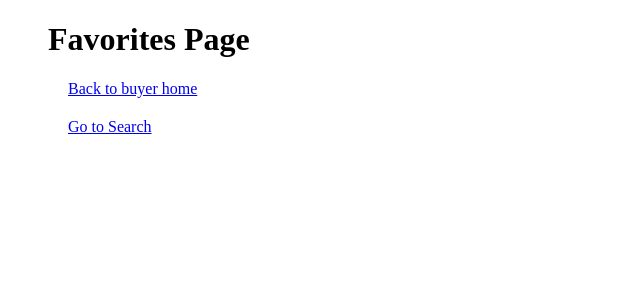
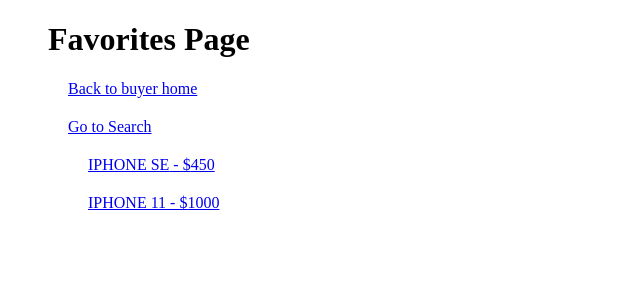
Before and after one commit to hoalexander44/CS375_Boring_Group, a React (Create React App) app in the folder app/client/: page /Favorites in a window 1280 px wide. Shown: the top 300 px of the page, without its empty margins (0-640 px from the left). Built offline with nearby package versions, Linux system fonts and the light colour scheme.

Commit message:
added favorites logic

```diff
--- a/app/client/src/App.js
+++ b/app/client/src/App.js
@@ -31,8 +31,9 @@ class App extends Component {
     	    	<Route exact path="/SellerHome" component={SellerHome} />
     	    	<Route exact path="/EditPost" component={EditPost} />
     	    	<Route exact path="/Favorites" component={Favorites} />
-    	    	<Route exact path="/Search" component={Search} />
-    	    	<Route exact path="/Post" component={Post} />
+                <Route exact path="/Search" component={Search} />
+
+                <Route exact path="/Post" component={Post} />
     			<Route exact path="/AddPost" component={AddPost} />
     			<Route exact path = "/404" component={NotFound} />
     			<Redirect to="/404"/>
--- a/app/client/src/components/FavoriteStar.js
+++ b/app/client/src/components/FavoriteStar.js
@@ -8,6 +8,17 @@ let SelectImage = './images/Star_Selected.png';
 let isSelected = false;
 
 class FavoriteStar extends Component {
+    initialButton(){
+        if (this.props.isFavorite) {
+            isSelected = true;
+            return "favorite";
+        }
+        else {
+            isSelected = false;
+            return "unfavorite";
+        }
+    }
+
     changeButton = (event) => {
         if (isSelected) {
             event.target.className = "unfavorite";
@@ -19,12 +30,11 @@ class FavoriteStar extends Component {
             isSelected = true;
             console.log("Favorited");
         }
-
     }
 
     render() {
         return (
-            <div className="unfavorite" onClick={this.changeButton}>
+            <div className={this.initialButton()} onClick={this.changeButton}>
             </div>
         )
         }
--- a/app/client/src/pages/AddPost.js
+++ b/app/client/src/pages/AddPost.js
@@ -37,7 +37,7 @@ class AddPost extends Component {
         console.log(contact);
     }
 
-    //Output
+    //Output **********************************************************************************************************
     submitting = (event) => {
         if (isNum(cost)) {
             console.log("submitting...");
--- a/app/client/src/pages/Favorites.js
+++ b/app/client/src/pages/Favorites.js
@@ -1,9 +1,49 @@
 import React, {Component} from 'react';
 import { Link } from "react-router-dom";
+import Post from './Post';
+
+// THIS IS THE DATA THAT FAVORITES WILL NEED TO POPULATE ITS LIST
+let data = [
+    {
+        title: "IPHONE SE",
+        cost: 450,
+        description: "This is my new phone wow! It is pretty wonderful. YEEEEET!",
+        contact: "abc123@gmail.com",
+        favorite: true
+    },
+
+    {
+        title: "IPHONE 11",
+        cost: 1000,
+        description: "NEW IPHONE 11. Perfect condition. Email me if you are interested.",
+        contact: "dsafasd@gmail.com",
+        favorite: true
+    }
+]
+
 
 
 class Favorites extends Component {
-  render() {
+    favoriteList = () => {
+
+        let rows = [];
+        for (var i = 0; i < data.length; i++) {
+            rows.push(<div><Link to={{
+                pathname: "/Post",
+                state: {
+                    title: data[i].title,
+                    cost: data[i].cost,
+                    description: data[i].description,
+                    contact: data[i].contact,
+                    favorite: data[i].favorite
+                }
+            }}>{data[i].title} - ${data[i].cost}</Link></div>);
+        }
+        return rows
+    }
+
+    render() {
+
     return(
         <div>
             <h1>Favorites Page</h1>
@@ -13,6 +53,11 @@ class Favorites extends Component {
             <div>
                 <Link to="/Search"> Go to Search </Link>
             </div>
+
+            <div>
+                {this.favoriteList()}
+            </div>
+
         </div>
 
     );
--- a/app/client/src/pages/Post.js
+++ b/app/client/src/pages/Post.js
@@ -3,29 +3,23 @@ import { Link } from "react-router-dom";
 import '../App.css';
 import FavoriteStar from '../components/FavoriteStar'
 
-let title = "New Phone";
-let cost = 300;
-let description = "This is my new phone wow! It is pretty wonderful.";
-let contact = "abc123@gmail.com";
-let isFavorite = true;
 
 class Post extends Component {
   render() {
     return(
         <div>
-            <p><Link to="/Search"> Back to Search </Link></p>
-            <FavoriteStar />
-            <h1>{title} - {cost} (Basic Post)</h1>
+            <FavoriteStar isFavorite={this.props.location.state.favorite} />
+            <h1>{this.props.location.state.title} - {this.props.location.state.cost} (Basic Post)</h1>
 
             <p>
-                {description}
+                {this.props.location.state.description}
             </p>
 
             <div>
                 IMAGE HERE
             </div>
 
-            contact me at: {contact}
+            contact me at: {this.props.location.state.contact}
         </div>
     );
   }
```
Also changed, not shown: app/client/public/temp_Image/example_phone.png (renamed from app/client/src/components/images/temp_Image/example_phone.png), app/client/src/temp_Image/example_phone.png (added).
